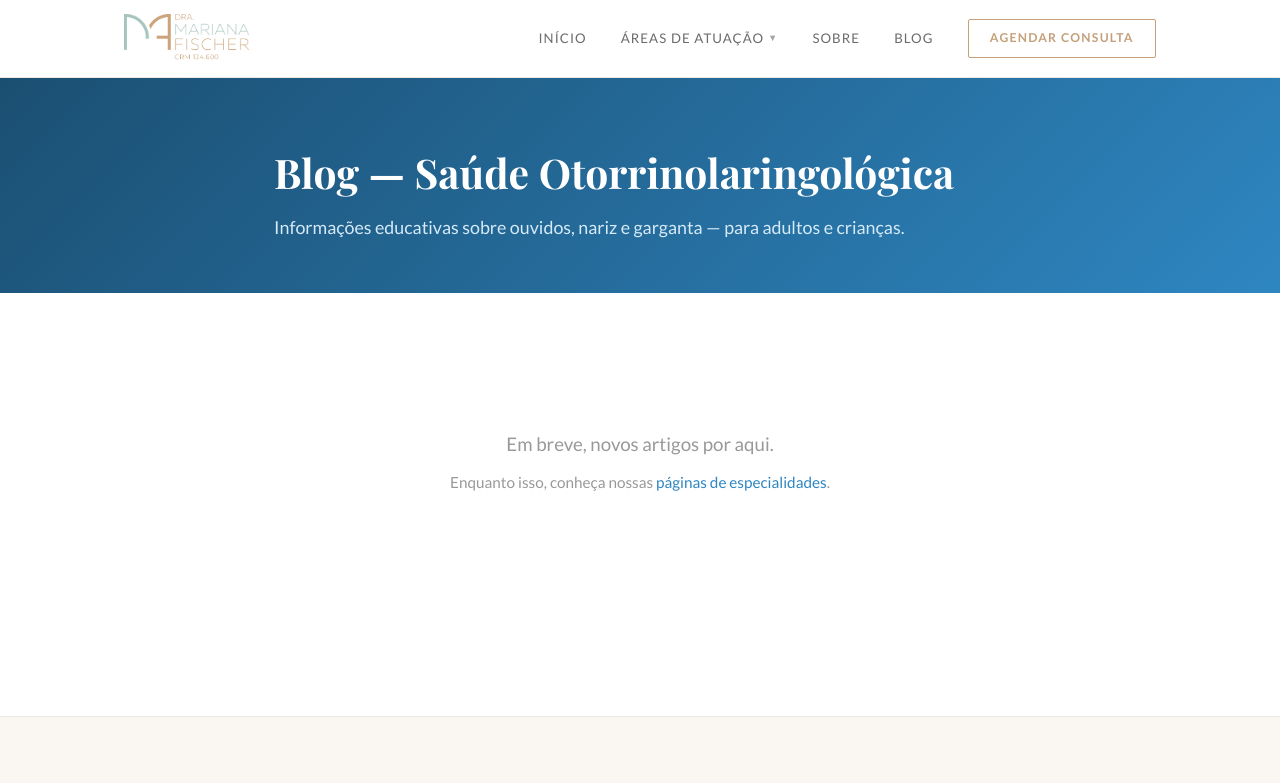
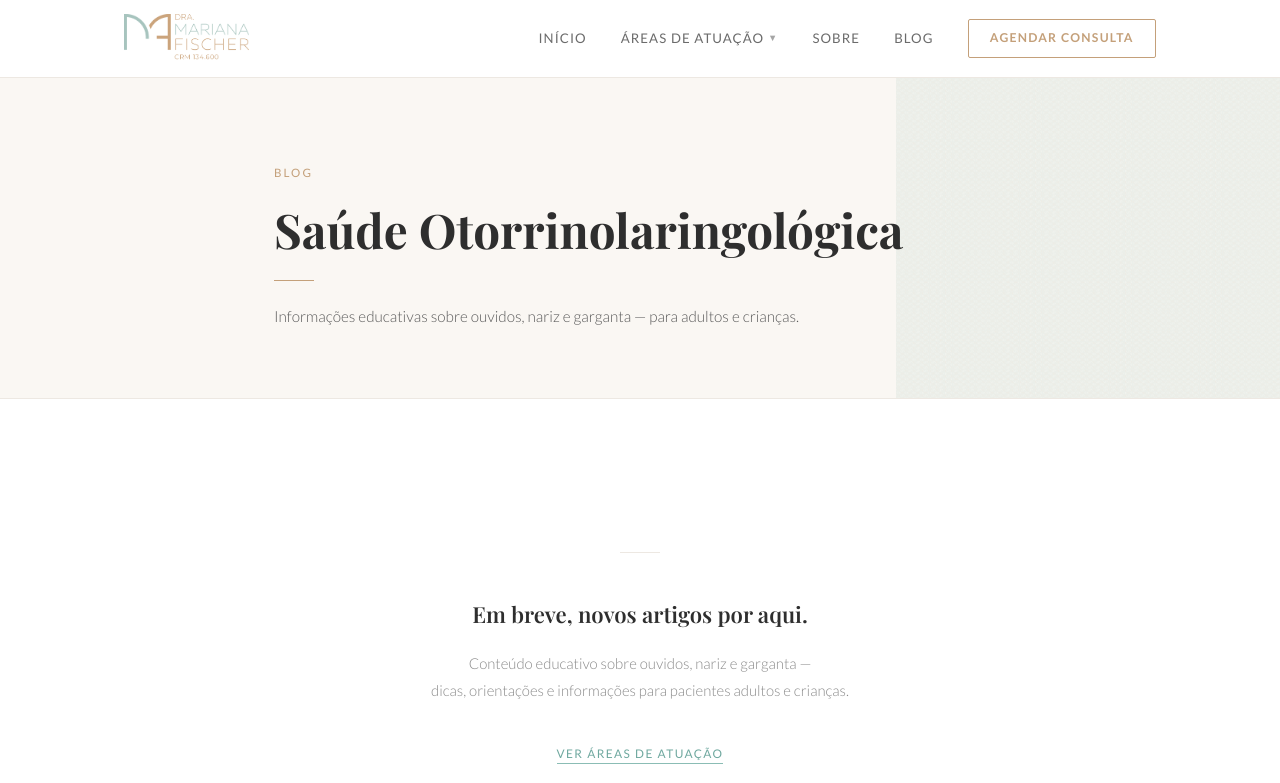
Before and after one commit to andre-m-carvalho/marifischer, a Next.js app: page /blog in a window 1280 px wide. Shown: the top 783 px of the page. Built offline with nearby package versions, Linux system fonts and the light colour scheme.

Commit message:
fix: blog page com identidade visual correta

```diff
--- a/app/blog/page.tsx
+++ b/app/blog/page.tsx
@@ -4,8 +4,11 @@ import Link from "next/link";
 export const metadata: Metadata = {
   title: "Blog — Informações sobre Saúde Otorrinolaringológica",
   description:
-    "Artigos educativos sobre saúde dos ouvidos, nariz e garganta. Dra. Mariana Fischer — otorrinolaringologista em São Paulo.",
+    "Artigos educativos sobre saúde dos ouvidos, nariz e garganta. Dra. Mariana Fischer — otorrinolaringologista em Guarulhos e São Paulo.",
 };
+
+const serif: React.CSSProperties = { fontFamily: "var(--font-serif)" };
+const sans: React.CSSProperties = { fontFamily: "var(--font-sans)" };
 
 // Futuramente os posts virão de /content/blog/*.mdx
 const posts: { slug: string; titulo: string; resumo: string; data: string }[] = [];
@@ -13,37 +16,50 @@ const posts: { slug: string; titulo: string; resumo: string; data: string }[] =
 export default function Blog() {
   return (
     <>
-      <section style={{ background: "linear-gradient(135deg, #1B4F72 0%, #2E86C1 100%)", padding: "4rem 1.5rem 3rem", color: "#fff" }}>
-        <div className="container" style={{ maxWidth: "800px" }}>
-          <h1 style={{ fontSize: "clamp(1.6rem, 4vw, 2.4rem)", fontWeight: 800, color: "#fff", marginBottom: "0.75rem" }}>
-            Blog — Saúde Otorrinolaringológica
+      {/* Hero */}
+      <section style={{ background: "#FAF7F3", padding: "5rem 2rem 4rem", borderBottom: "1px solid #EDE8E2", position: "relative", overflow: "hidden" }}>
+        <div style={{ position: "absolute", right: 0, top: 0, bottom: 0, width: "30%", backgroundImage: "url(/pattern.png)", backgroundRepeat: "repeat", backgroundSize: "90px", opacity: 0.15 }} />
+        <div className="container" style={{ maxWidth: "800px", position: "relative" }}>
+          <p style={{ ...sans, fontSize: "0.68rem", letterSpacing: "0.18em", textTransform: "uppercase", color: "#C4A07A", marginBottom: "1rem" }}>
+            Blog
+          </p>
+          <h1 style={{ ...serif, fontSize: "clamp(1.8rem, 4vw, 2.8rem)", fontWeight: 700, color: "#2E2E2E", lineHeight: 1.25 }}>
+            Saúde Otorrinolaringológica
           </h1>
-          <p style={{ color: "#D6EAF8", fontSize: "1.05rem" }}>
+          <div style={{ width: "40px", height: "1px", background: "#C4A07A", margin: "1.25rem 0" }} />
+          <p style={{ ...sans, fontSize: "0.9rem", color: "#5A5A5A", lineHeight: 1.8, fontWeight: 300 }}>
             Informações educativas sobre ouvidos, nariz e garganta — para adultos e crianças.
           </p>
         </div>
       </section>
 
-      <section style={{ padding: "4rem 1.5rem", background: "#fff" }}>
+      {/* Conteúdo */}
+      <section style={{ padding: "5rem 2rem", background: "#fff" }}>
         <div className="container" style={{ maxWidth: "800px" }}>
           {posts.length === 0 ? (
-            <div style={{ textAlign: "center", padding: "4rem 0", color: "#999" }}>
-              <p style={{ fontSize: "1.1rem", marginBottom: "0.5rem" }}>Em breve, novos artigos por aqui.</p>
-              <p style={{ fontSize: "0.9rem" }}>
-                Enquanto isso, conheça nossas{" "}
-                <Link href="/#especialidades" style={{ color: "#2E86C1" }}>páginas de especialidades</Link>.
+            <div style={{ textAlign: "center", padding: "4rem 0" }}>
+              <div style={{ width: "40px", height: "1px", background: "#EDE8E2", margin: "0 auto 2.5rem" }} />
+              <p style={{ ...serif, fontSize: "1.3rem", fontWeight: 600, color: "#2E2E2E", marginBottom: "1rem" }}>
+                Em breve, novos artigos por aqui.
               </p>
+              <p style={{ ...sans, fontSize: "0.88rem", color: "#8A8A8A", lineHeight: 1.8, fontWeight: 300, marginBottom: "2rem" }}>
+                Conteúdo educativo sobre ouvidos, nariz e garganta —<br />
+                dicas, orientações e informações para pacientes adultos e crianças.
+              </p>
+              <Link href="/#especialidades" className="link-sage" style={{ ...sans, fontSize: "0.7rem", letterSpacing: "0.12em", textTransform: "uppercase", paddingBottom: "2px", textDecoration: "none" }}>
+                Ver áreas de atuação
+              </Link>
             </div>
           ) : (
             <div style={{ display: "flex", flexDirection: "column", gap: "2rem" }}>
               {posts.map((post) => (
-                <Link key={post.slug} href={`/blog/${post.slug}/`} style={{ textDecoration: "none" }}>
-                  <div style={{ padding: "1.75rem", border: "1px solid #e5e7eb", borderRadius: "12px" }}>
-                    <p style={{ fontSize: "0.8rem", color: "#999", marginBottom: "0.4rem" }}>{post.data}</p>
-                    <h2 style={{ fontSize: "1.15rem", fontWeight: 700, color: "#1B4F72", marginBottom: "0.5rem" }}>{post.titulo}</h2>
-                    <p style={{ color: "#666", fontSize: "0.92rem", lineHeight: 1.6 }}>{post.resumo}</p>
-                    <span style={{ display: "inline-block", marginTop: "0.75rem", color: "#2E86C1", fontSize: "0.85rem", fontWeight: 600 }}>
-                      Ler artigo →
+                <Link key={post.slug} href={`/blog/${post.slug}/`} style={{ textDecoration: "none" }} className="card-especialidade">
+                  <div style={{ padding: "2rem", border: "1px solid #EDE8E2" }}>
+                    <p style={{ ...sans, fontSize: "0.72rem", color: "#AAAAAA", letterSpacing: "0.06em", marginBottom: "0.5rem" }}>{post.data}</p>
+                    <h2 style={{ ...serif, fontSize: "1.2rem", fontWeight: 600, color: "#2E2E2E", marginBottom: "0.6rem" }}>{post.titulo}</h2>
+                    <p style={{ ...sans, color: "#6B6B6B", fontSize: "0.88rem", lineHeight: 1.7, fontWeight: 300 }}>{post.resumo}</p>
+                    <span className="link-gold" style={{ ...sans, display: "inline-block", marginTop: "1rem", fontSize: "0.7rem", letterSpacing: "0.1em", textTransform: "uppercase" }}>
+                      Ler artigo
                     </span>
                   </div>
                 </Link>
```
